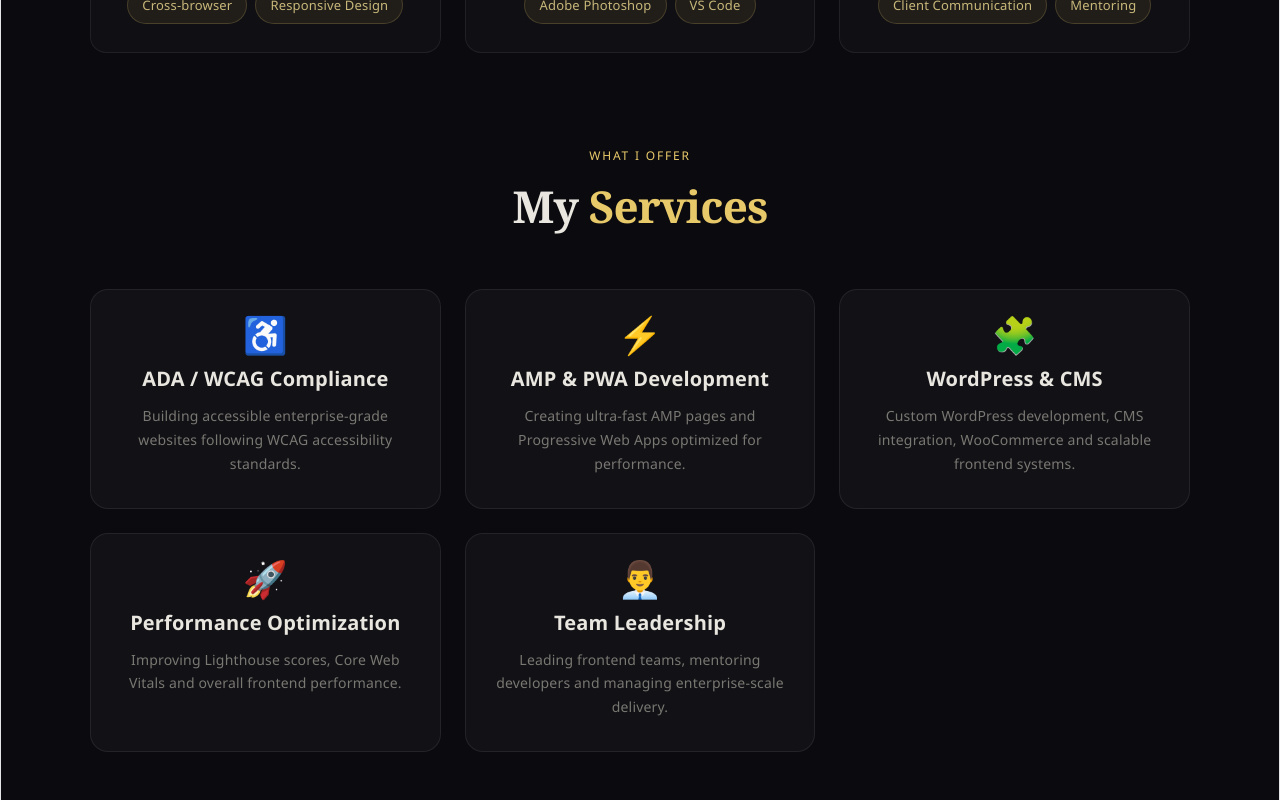
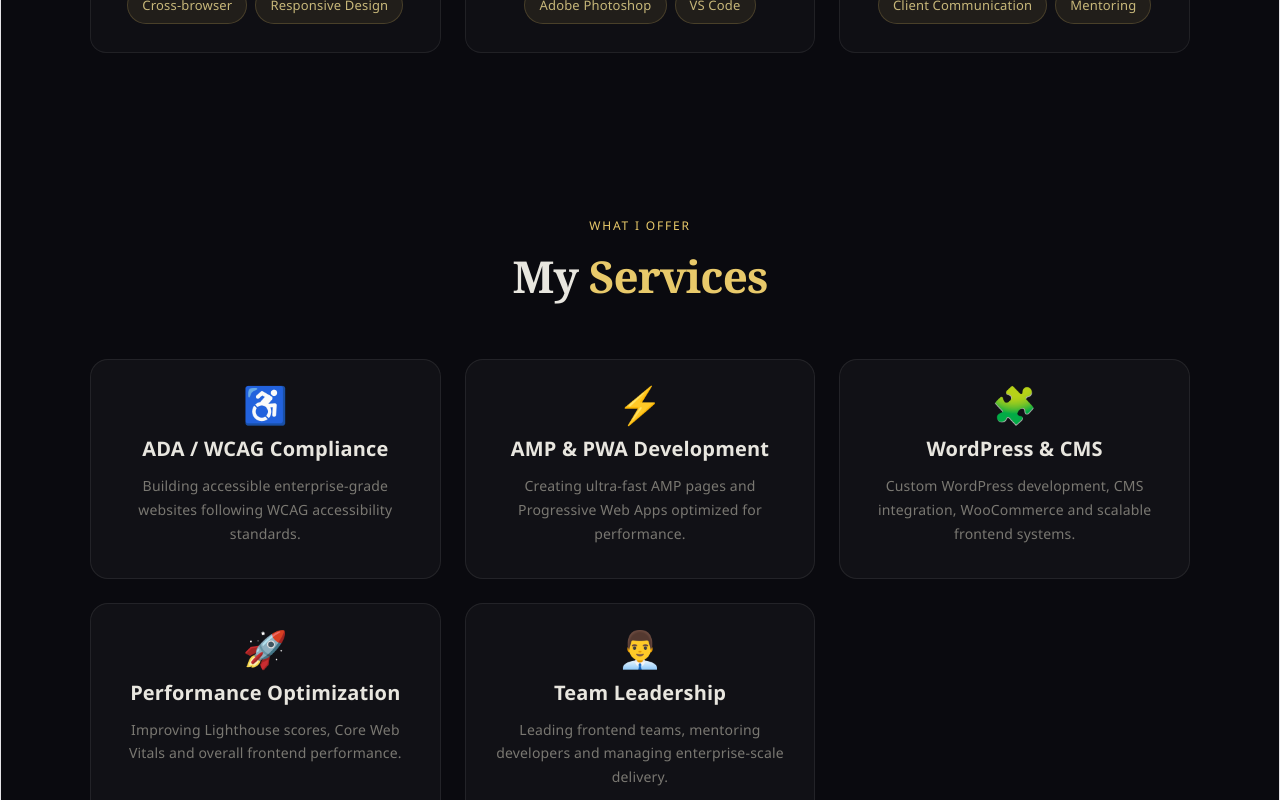
Before and after one commit to Mikdadali/mikdadali.github.io, a React (Vite) app: page / in a window 1280 px wide. Shown: the part 1580-2380 px from the top of the page. Built offline with nearby package versions, Linux system fonts and the light colour scheme.

Commit message:
Add scroll padding fix for anchor navigation

```diff
--- a/src/App.css
+++ b/src/App.css
@@ -367,6 +367,11 @@
   align-items: center;
   justify-content: space-between;
   height: 64px;
+}
+
+/* adding padding to make scrolling functionality works properly */
+section[id] {
+  scroll-margin-top: 84px;
 }
 
 .nav-logo {
@@ -1311,7 +1316,7 @@
 
 /* SERVICES */
 .services-section {
-  padding: 10px 5vw 80px;
+  padding: 80px 5vw 80px;
   position: relative;
   z-index: 1;
 }
@@ -1386,7 +1391,7 @@
 
 /* TESTIMONIALS */
 .testimonials-section {
-  padding: 10px 5vw 80px;
+  padding: 80px 5vw 80px;
 }
 
 .testimonial-grid {
```
